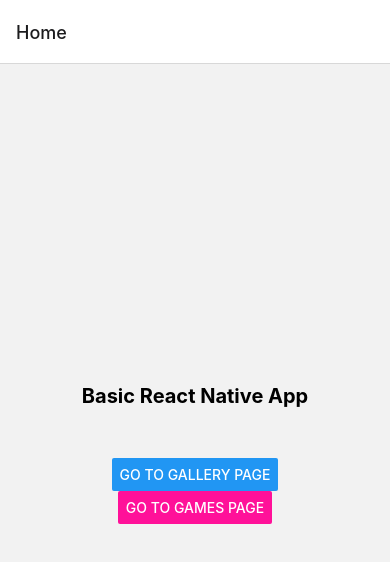
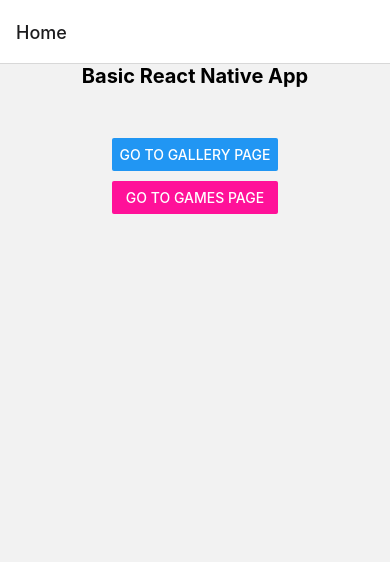
Before and after one commit to corb0140/basic_react_native_app, a React Native app: screen /Home in a window 390 px wide. Shown: the top 562 px of the page. Built offline with nearby package versions, Linux system fonts and the light colour scheme.

Commit message:
removed style from button, added a view

```diff
--- a/Screens/HomeScreen.js
+++ b/Screens/HomeScreen.js
@@ -1,21 +1,22 @@
 import { SafeAreaView } from "react-native-safe-area-context";
-import { Text, Button, StyleSheet } from "react-native";
+import { Text, Button, StyleSheet, View } from "react-native";
 
 export default function HomeScreen({ navigation }) {
   return (
     <SafeAreaView style={styles.container}>
       <Text style={styles.textStyle}>Basic React Native App</Text>
+
+      <View style={styles.buttonView}>
         <Button
-        style={styles.buttonContainer}
           title="Go to Gallery Page"
           onPress={() => navigation.navigate("Gallery")}
         />
         <Button
-        style={styles.buttonContainer}
           title="Go to Games Page"
           onPress={() => navigation.navigate("Games")}
           color={"#f19"}
         />
+      </View>
     </SafeAreaView>
   );
 }
@@ -25,10 +26,15 @@ const styles = StyleSheet.create({
     flex: 1,
     justifyContent: "center",
     alignItems: "center",
+    height: "100%",
   },
   textStyle: {
     fontSize: 20,
     fontWeight: "bold",
     paddingBottom: 50,
   },
+  buttonView: {
+    flex: 1,
+    gap: 10,
+  },
 });
```
Lines whose indentation alone changed are shown as unchanged.
